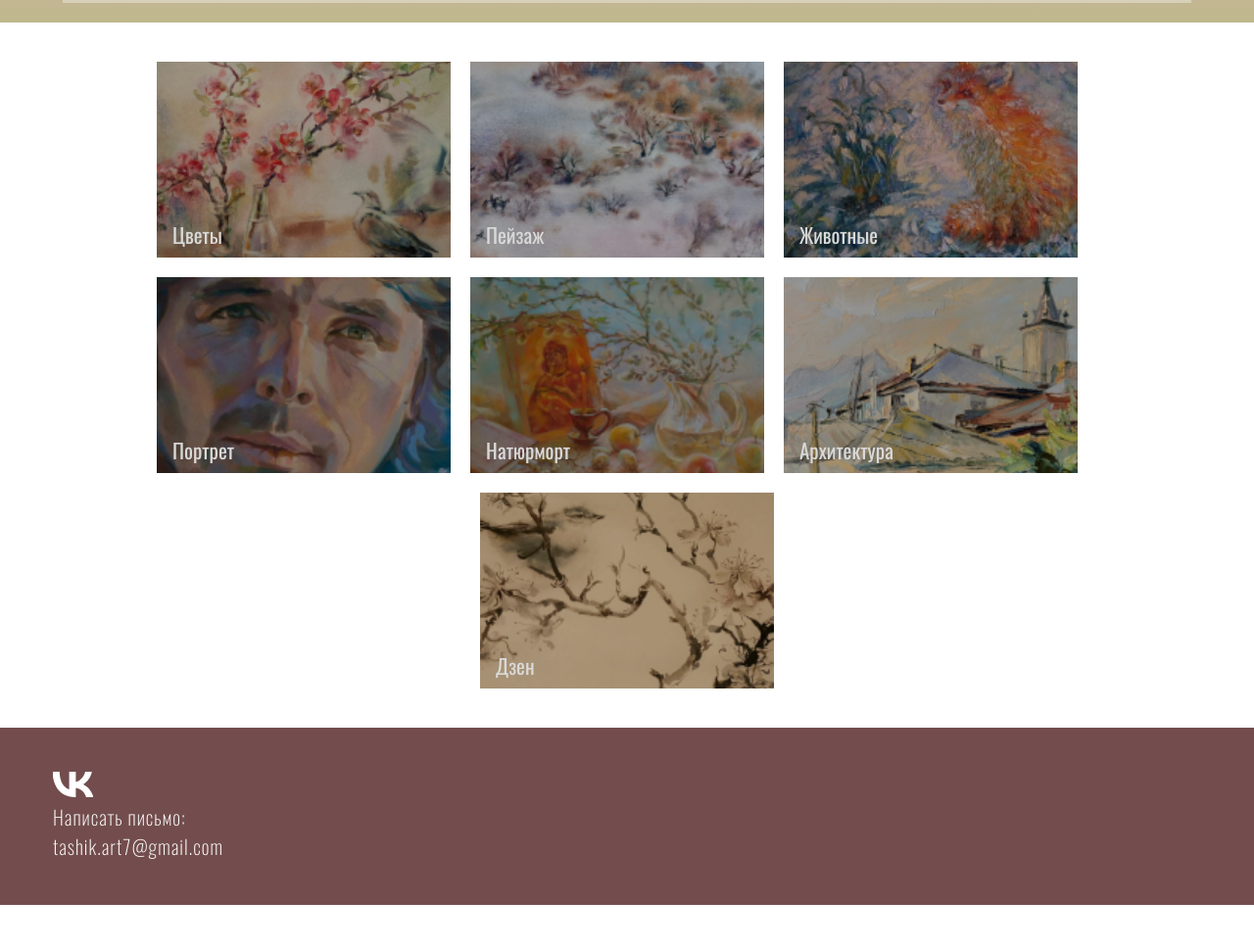
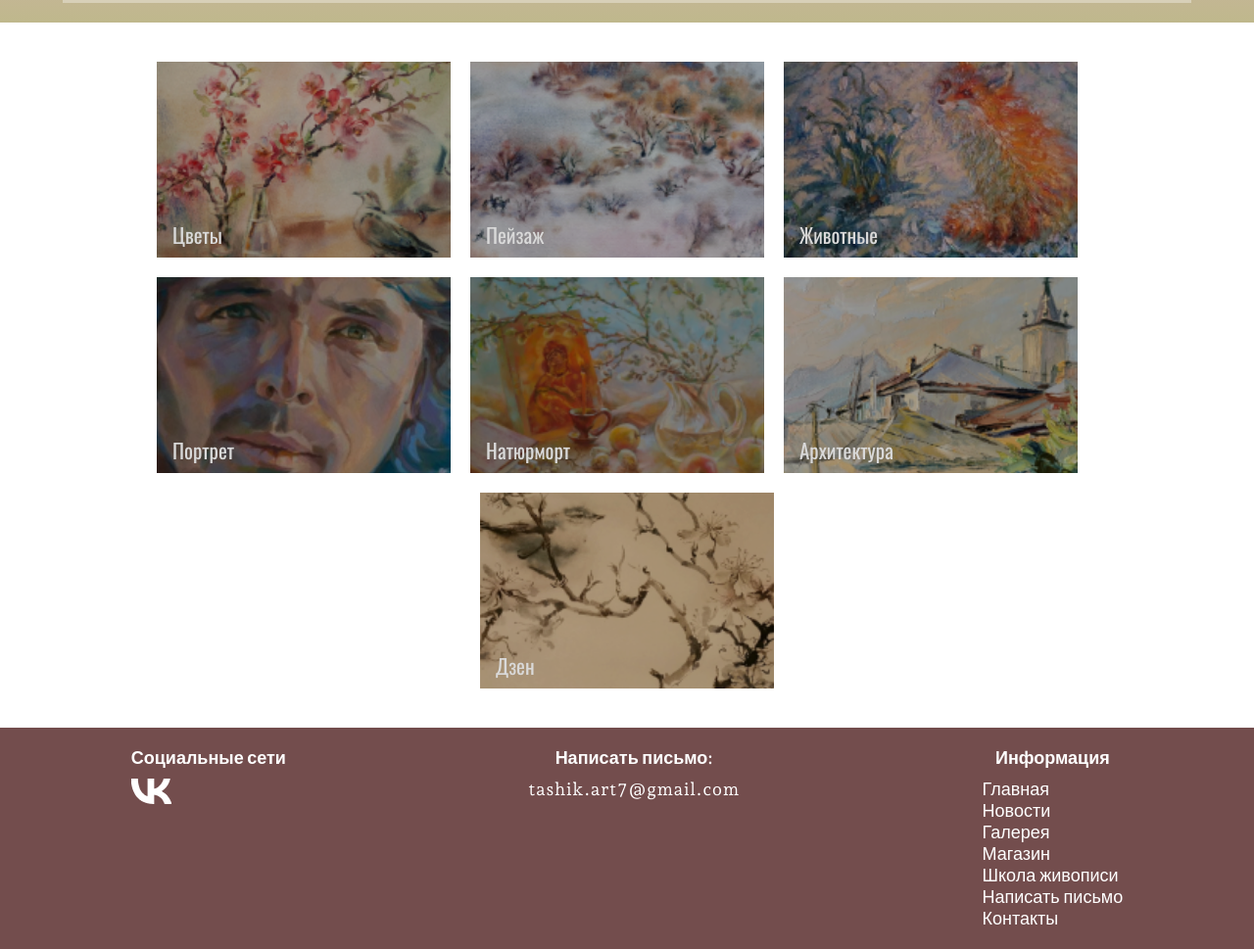
Before and after one commit to MrMondego/NataliSite, a plain HTML site: page index.html in a window 1280 px wide. Shown: the part 936-1905 px from the top of the page at 98% size. Before the commit the page ends 1860 px from the top, so only its background shows below. Drawn offline with nearby package versions, Linux system fonts and the light colour scheme.

Commit message:
footer content

```diff
--- a/index.html
+++ b/index.html
@@ -89,11 +89,26 @@
     </main>
     <footer class="footer container__footer">
         <div class="socials footer__socials">
-            <a href="https://vk.com/nataiiia.mironova"><img src="./image/vk_logo.png" alt="VK"></a>
+            <p class="footer__text-information">Социальные сети</p>
+            <a href="https://vk.com/nataiiia.mironova"><img src="./image/vk_logo.png" class="socials__element" alt="VK"></a>
         </div>
         <div class="contacts">
-            <p class="contacts__element">Написать письмо:</p>
+            <p class="footer__text-information">Написать письмо:</p>
             <p class="contacts__element">tashik.art7@gmail.com</p>
+        </div>
+        <div class="footer__information">
+            <p class="footer__text-information">Информация</p>
+            <nav class="footer__nav">
+                <ul class="footer__menu footer__menu_flex-column">
+                    <li class="footer__item"><a class="footer__link" href="index.html">Главная</a></li>
+                    <li class="footer__item"><a class="footer__link" href="">Новости</a></li>
+                    <li class="footer__item"><a class="footer__link" href="">Галерея</a></li>
+                    <li class="footer__item"><a class="footer__link" href="">Магазин</a></li>
+                    <li class="footer__item"><a class="footer__link" href="">Школа живописи</a></li>
+                    <li class="footer__item"><a class="footer__link" href="">Написать письмо</a></li>
+                    <li class="footer__item"><a class="footer__link" href="">Контакты</a></li>
+                </ul>
+            </nav>
         </div>
     </footer>
 </div>
--- a/sass/home/_footer.scss
+++ b/sass/home/_footer.scss
@@ -4,15 +4,50 @@
    background: vars.$main-color;
    width: 100%;
    color: #fff;
+   font-family: "Andada Pro", sans-serif;
+   font-weight: 100;
+   font-size: 18px;
+   display: flex;
+   flex-direction: row;
+   justify-content: space-around;
+   flex-wrap: wrap;
+   &__text-information {
+      text-align: center;
+      padding-bottom: 10px;
+      font-weight: bold;
+   }
+}
+.socials {
+   &__element {
+      transition: filter 0.3s ease;
+      &:hover {
+         filter: brightness(66%) sepia(100%) hue-rotate(271deg);
+      }
+   }
 }
 .container__footer {
-   padding: 45px 54px;
+   padding: 20px 10px;
 }
 .contacts {
-   font-family: "Andada Pro" sans-serif;
-   font-weight: 200;
-   font-size: 20px;
    &__element {
       letter-spacing: 0.05em;
+      text-align: center;
    }
 }
+.footer {
+   &__menu {
+      list-style-type: none;
+      &_flex-column {
+         flex-direction: column;
+         font-size: 18px;
+      }
+   }
+   &__link {
+      text-decoration: none;
+      color:inherit;
+      transition: color 0.3s ease;
+      &:hover {
+         color: rgb(255, 195, 220);
+      }
+   }
+}
--- a/sass/home/_small.scss
+++ b/sass/home/_small.scss
@@ -22,4 +22,11 @@
          margin-right: 10px;
       }
    }
+   .footer {
+      justify-content: center;
+      :not(:last-child) {
+         padding-bottom: 20px;
+         flex-basis: 100%;
+      }
+   }
 }
```
Also changed, not shown: css/gallery.css, css/index.css, 2 other files.
